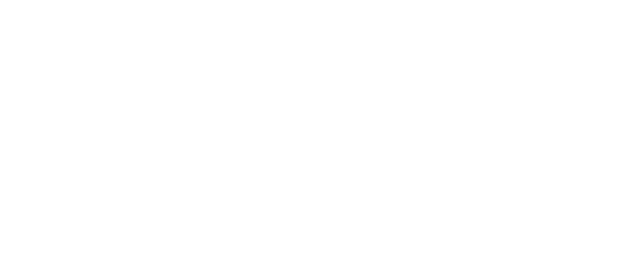
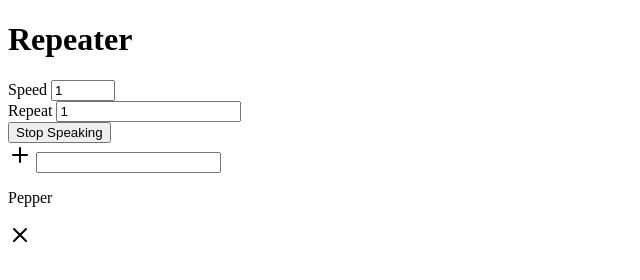
Before and after one commit to aspiringLilCoder/repeater, a plain HTML site: page index.html in a window 1280 px wide. Shown: the whole page, without its empty margins (0-640 px from the left). Drawn offline with Linux system fonts and the light colour scheme.

Commit message:
wrote the html markup

```diff
--- a/index.html
+++ b/index.html
@@ -5,10 +5,34 @@
     <meta http-equiv="X-UA-Compatible" content="IE=edge">
     <meta name="viewport" content="width=device-width, initial-scale=1.0">
     <title>Repeater</title>
+    <link rel="preconnect" href="https://fonts.googleapis.com">
+    <link rel="preconnect" href="https://fonts.gstatic.com" crossorigin>
+    <link href="https://fonts.googleapis.com/css2?family=Fredoka:wght@300;400;500;600;700&display=swap" rel="stylesheet">
     <link rel="stylesheet" href="style.css">
     <script src="script.js" defer></script>
 </head>
 <body>
-
+    <h1>Repeater</h1>
+    <div id="settings">
+        <div class="input">
+            <label for="speed">Speed</label>
+            <input type="number" name="speed" id="speed" min=".5" max="3" step=".5" value="1">
+        </div>
+        <div class="input">
+            <label for="repeat">Repeat</label>
+            <input type="number" name="repeat" id="repeat" value="1">
+        </div>
+        <button id="stop">Stop Speaking</button>
+        <div id="input">
+            <svg id="addWordBtn" xmlns="http://www.w3.org/2000/svg" width="24" height="24" viewBox="0 0 24 24" fill="none" stroke="currentColor" stroke-width="2" stroke-linecap="round" stroke-linejoin="round" class="feather feather-plus"><line x1="12" y1="5" x2="12" y2="19"></line><line x1="5" y1="12" x2="19" y2="12"></line></svg>
+            <input type="text" name="word" id="word">
+        </div>
+    </div>
+    <div id="words">
+        <div class="word">
+            <p class="word-text">Pepper</p>
+            <svg class="delete-word" xmlns="http://www.w3.org/2000/svg" width="24" height="24" viewBox="0 0 24 24" fill="none" stroke="currentColor" stroke-width="2" stroke-linecap="round" stroke-linejoin="round" class="feather feather-x"><line x1="18" y1="6" x2="6" y2="18"></line><line x1="6" y1="6" x2="18" y2="18"></line></svg>
+        </div>
+    </div>
 </body>
 </html>
```
